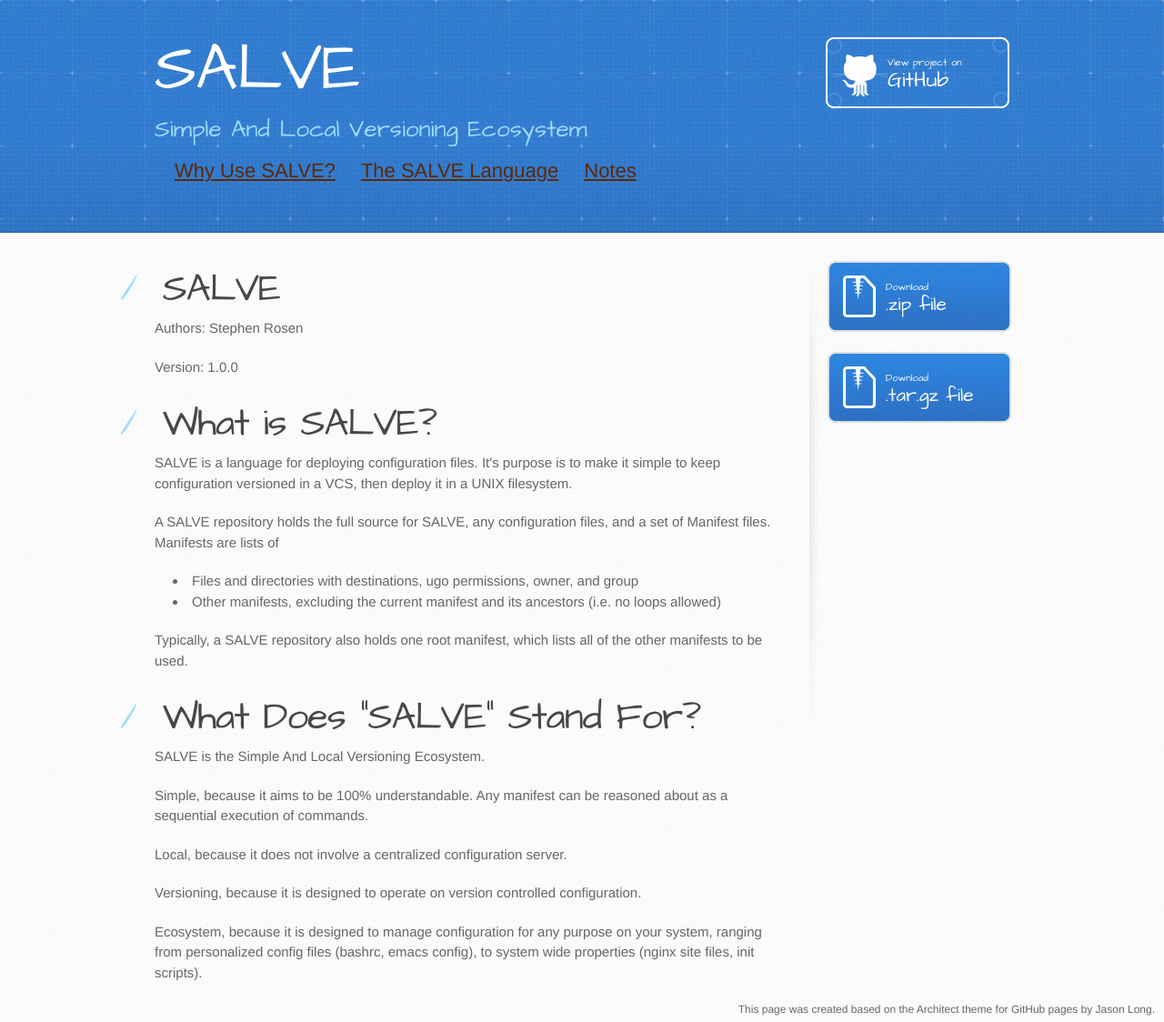
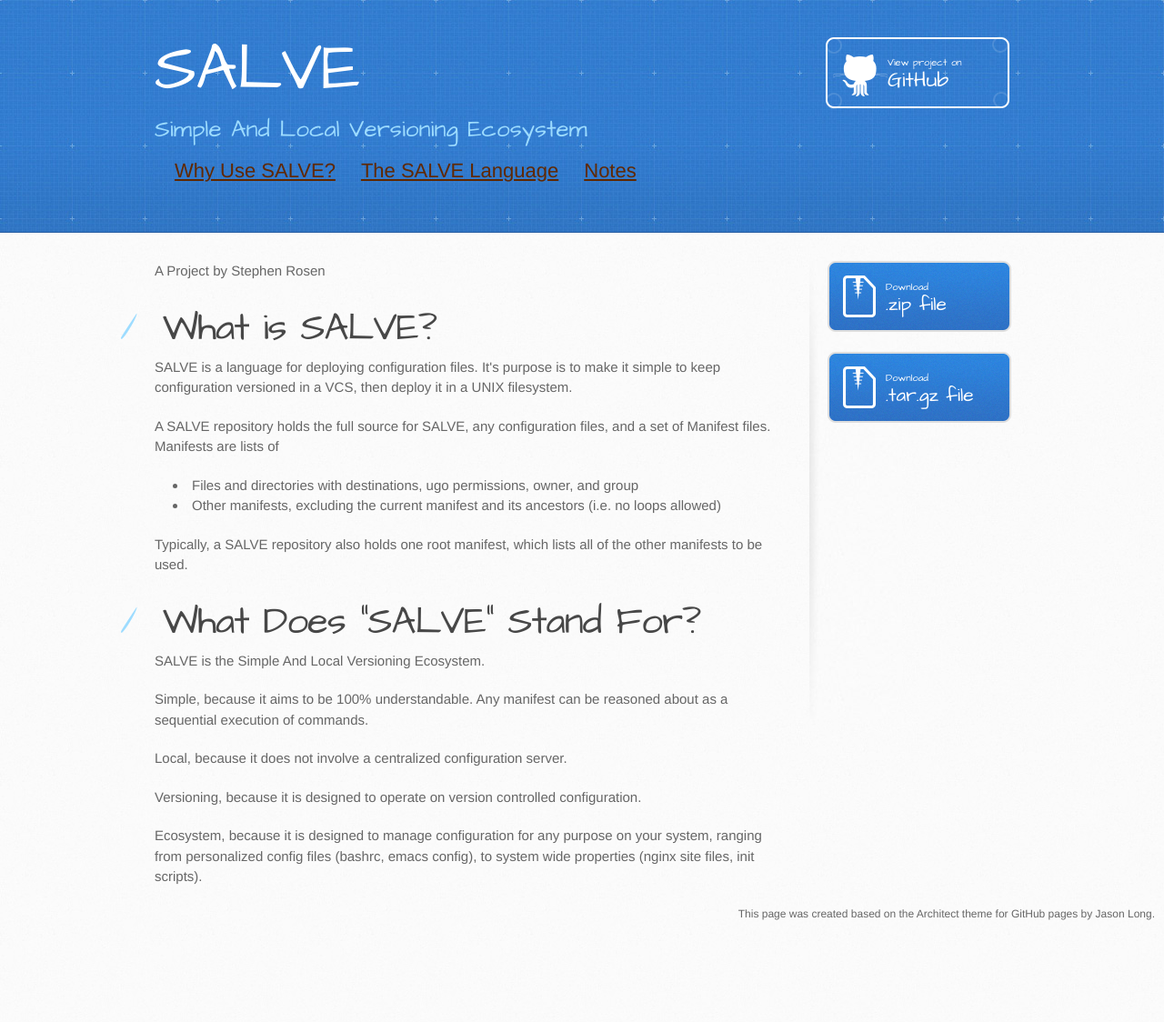
Before and after one commit to sirosen/salve.sirosen.net, a Jekyll site: the page built from index.html, in a window 1280 px wide. Shown: the whole page at 91% size. Built offline with Jekyll 4.4.1, drawn with Linux system fonts in a browser that asks for light colours; after the commit the page ends 1018 px from its top, so only the background shows below that.

Commit message:
Simplified the general "SALVE" section of the index.

```diff
--- a/index.html
+++ b/index.html
@@ -4,12 +4,7 @@ layout: default
 
 {% include header.html %}
 
-          <h1>
-<a name="salve" class="anchor" href="#salve"><span class="octicon octicon-link"></span></a>SALVE</h1>
-
-<p>Authors: Stephen Rosen</p>
-
-<p>Version: 1.0.0</p>
+<p>A Project by Stephen Rosen</p>
 
 <h1>
 <a name="what-is-salve" class="anchor" href="#what-is-salve"><span class="octicon octicon-link"></span></a>What is SALVE?</h1>
```
